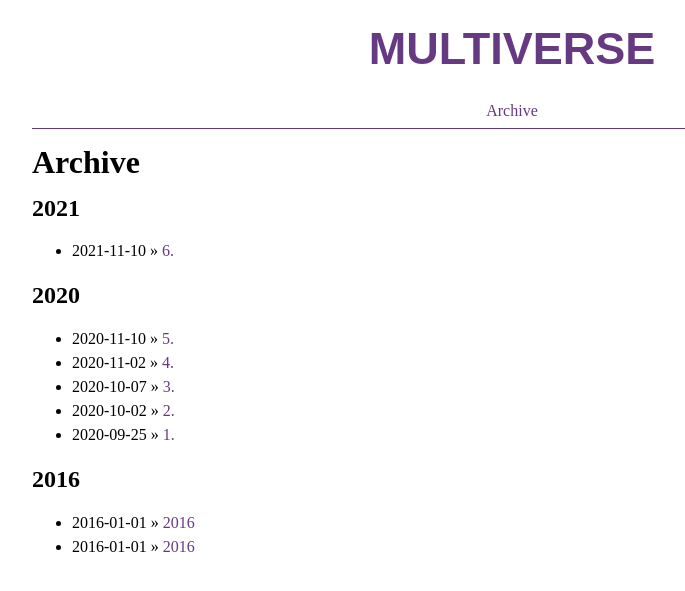
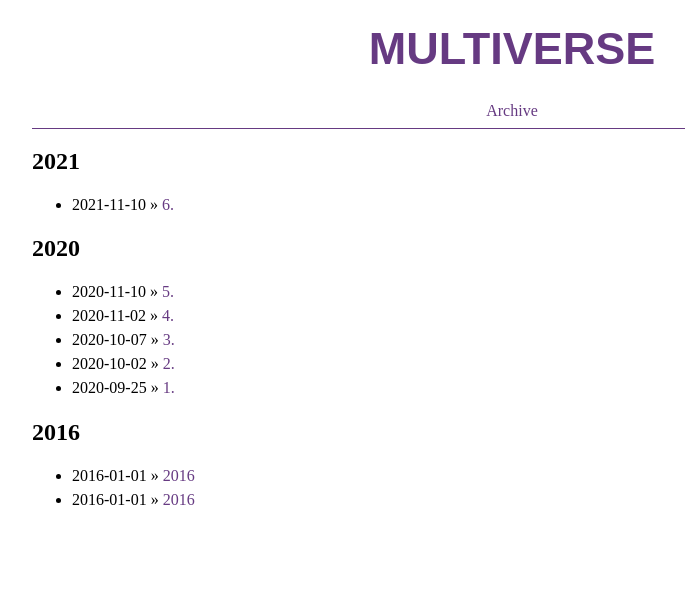
Before and after one commit to ryaplots/multiverse, a Jekyll site: the page built from archive.md, in a window 1280 px wide. Shown: the top 591 px of the page, without its empty margins (128-813 px from the left). Built offline with Jekyll 4.4.1, drawn with Linux system fonts in a browser that asks for light colours; some web fonts are replaced.

Commit message:
acrchive

```diff
--- a/_layouts/archive.html
+++ b/_layouts/archive.html
@@ -3,9 +3,7 @@
 {% include head.html %}
 
 <body id="main">
-    {% include logo.html %} {% include nav.html %} {{ content }}
-    <h1>Archive</h1>
-    {%- assign taxonomies = site.posts | group_by_exp: "post", "post.date | date: '%Y'" -%} {% comment %} Show posts by taxonomy {% endcomment %} {%- for taxonomy in taxonomies -%}
+    {% include logo.html %} {% include nav.html %} {{ content }} {%- assign taxonomies = site.posts | group_by_exp: "post", "post.date | date: '%Y'" -%} {% comment %} Show posts by taxonomy {% endcomment %} {%- for taxonomy in taxonomies -%}
     <h2 id="{{ taxonomy.name }}">
         {{ taxonomy.name }}
     </h2>
```
